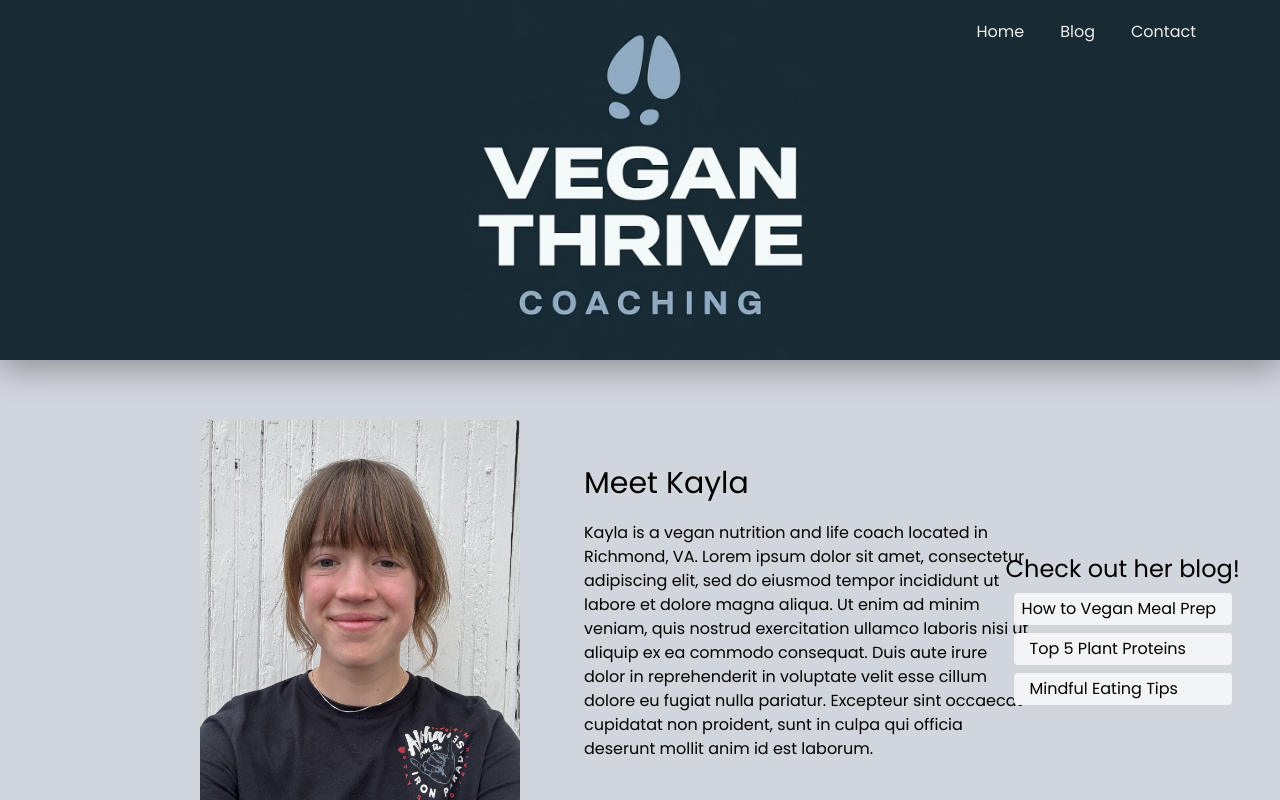
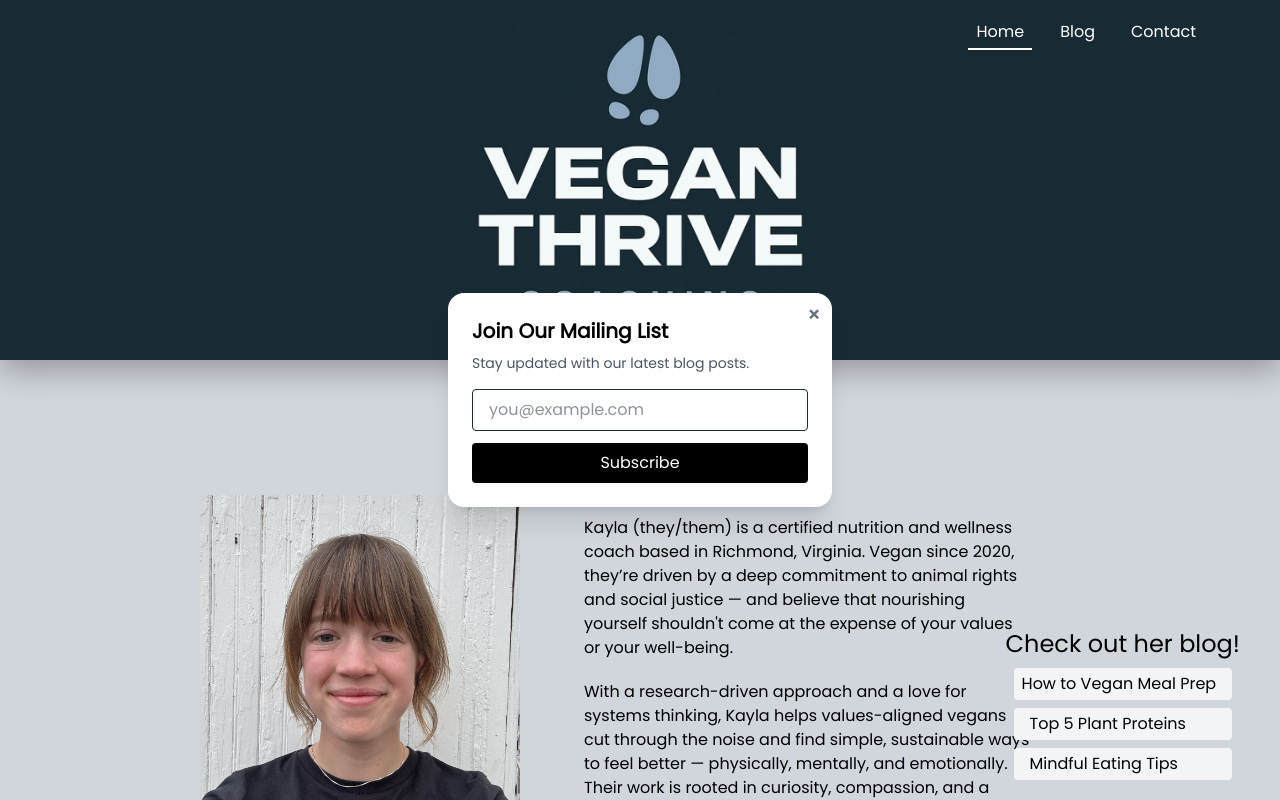
Before and after one commit to ppt4pq/vegan-thrive-website-1, a Next.js app: page / in a window 1280 px wide. Shown: the top 800 px of the page. Built offline with nearby package versions, Linux system fonts and the light colour scheme.

Commit message:
added email pop up, very basic blog functionality with notion, some touch ups with home page and nav bar

```diff
--- a/package.json
+++ b/package.json
@@ -11,8 +11,11 @@
   "dependencies": {
     "next": "15.3.3",
     "next-sitemap": "^4.2.3",
+    "notion-client": "^7.4.2",
+    "prismjs": "^1.30.0",
     "react": "^19.0.0",
-    "react-dom": "^19.0.0"
+    "react-dom": "^19.0.0",
+    "react-notion-x": "^7.4.2"
   },
   "devDependencies": {
     "@eslint/eslintrc": "^3",
--- a/src/app/blog/page.tsx
+++ b/src/app/blog/page.tsx
@@ -1,7 +1,27 @@
-export default function BlogPage() {
+import { getPage } from '../../lib/notion';
+import 'react-notion-x/src/styles.css';
+import NotionClientRenderer from '@/components/NotionClientRenderer';
+
+const NOTION_PAGE_ID = process.env.NOTION_PAGE_ID!;
+
+/*
+
+export async function getStaticProps() {
+  const NOTION_PAGE_ID = process.env.NOTION_PAGE_ID!;
+  const recordMap = await getPage(NOTION_PAGE_ID);
+  return { props: {recordMap}, revalidate: 60};
+}
+
+*/
+
+export default async function BlogPage() {
+  const recordMap = await getPage(NOTION_PAGE_ID);
+
     return (
-      <div>
-        <h1>Blog Page</h1>
-      </div>
+      <main className="max-w-3xl mx-auto p-6">
+        <h1 className="text-3xl font-bold mb-4">Blog</h1>
+        <NotionClientRenderer recordMap={recordMap} />
+      </main>
+
     );
 }
--- a/src/app/page.tsx
+++ b/src/app/page.tsx
@@ -1,7 +1,9 @@
+import EmailPopup from "@/components/EmailPopup";
 
 export default function Home() {
   return (
     <div className="bg-gray-300">
+      <EmailPopup />
       <div className="relative flex flex-col header shadow-2xl z-10 bg-white">
         <img src="images/logo2.jpg" alt="vegan thrive logo" className="object-contain max-h-[45vh] bottom-0"></img>
       </div>
@@ -10,7 +12,15 @@ export default function Home() {
           <img src="images/kayla-headshot-unedited-shorter.jpg" alt="picture of Kayla" className="w-64 md:w-80 object-cover rounded h-auto"></img>
           <div className="p-10 text-black">
             <h1 className="text-3xl">Meet Kayla</h1>
-            <p className="mt-5 max-w-md">Kayla is a vegan nutrition and life coach located in Richmond, VA. Lorem ipsum dolor sit amet, consectetur adipiscing elit, sed do eiusmod tempor incididunt ut labore et dolore magna aliqua. Ut enim ad minim veniam, quis nostrud exercitation ullamco laboris nisi ut aliquip ex ea commodo consequat. Duis aute irure dolor in reprehenderit in voluptate velit esse cillum dolore eu fugiat nulla pariatur. Excepteur sint occaecat cupidatat non proident, sunt in culpa qui officia deserunt mollit anim id est laborum. </p>
+            <p className="mt-5 max-w-md">
+              Kayla (they/them) is a certified nutrition and wellness coach based in Richmond, Virginia. Vegan since 2020, they’re driven by a deep commitment to animal rights and social justice — and believe that nourishing yourself shouldn't come at the expense of your values or your well-being.
+            </p>
+            <p className="mt-5 max-w-md">
+              With a research-driven approach and a love for systems thinking, Kayla helps values-aligned vegans cut through the noise and find simple, sustainable ways to feel better — physically, mentally, and emotionally. Their work is rooted in curiosity, compassion, and a belief that health looks different for everyone.
+            </p>
+            <p className="mt-5 max-w-md">
+              When they’re not coaching, you’ll find them exploring human and animal behavior, lifting weights, or spending time outside.
+            </p>
           </div>
         </div>
         <div className="p-10 justify-end items-end rounded text-black absolute right-0 flex-col justify-end">
--- a/src/components/EmailPopup.tsx
+++ b/src/components/EmailPopup.tsx
@@ -0,0 +1,52 @@
+'use client';
+
+import { useEffect, useState } from 'react';
+
+export default function EmailPopup() {
+    const [show, setShow] = useState(false);
+    const [email, setEmail] = useState('');
+
+    useEffect(() => {
+        const timer = setTimeout(() => setShow(true), 5000);
+        return () => clearTimeout(timer);
+    }, []);
+
+    const handleSubmit = (e: React.FormEvent) => {
+        e.preventDefault;
+        alert(`Thanks! We'll keep in touch at: ${email}`);
+        setShow(false);
+    };
+
+    if(!show) return null;
+
+    return (
+        <div className="fixed inset-0 flex items-center justify-center z-50">
+            <div className="bg-white p-6 rounded-2xl shadow-xl max-w-sm w-full relative">
+                <button
+                onClick={() => setShow(false)}
+                className="absolute top-2 right-3 text-xl font-bold text-gray-500 hover:text-black"
+                >
+                ×
+                </button>
+                <h2 className="text-xl font-semibold mb-2 text-black">Join Our Mailing List</h2>
+                <p className="text-sm mb-4 text-gray-600">Stay updated with our latest blog posts.</p>
+                <form onSubmit={handleSubmit} className="space-y-3">
+                <input
+                    type="email"
+                    placeholder="you@example.com"
+                    value={email}
+                    onChange={e => setEmail(e.target.value)}
+                    required
+                    className="w-full px-4 py-2 border rounded focus:outline-none focus:ring-1 text-gray-800"
+                />
+                <button
+                    type="submit"
+                    className="w-full bg-black text-white px-4 py-2 rounded hover:bg-gray-800 transition cursor-pointer"
+                >
+                    Subscribe
+                </button>
+                </form>
+            </div>
+        </div>
+    );
+}
--- a/src/components/Navbar.tsx
+++ b/src/components/Navbar.tsx
@@ -1,11 +1,27 @@
+"use client";
+
+import { usePathname } from 'next/navigation';
+import { useEffect, useState} from 'react';
+
 export default function Navbar() {
-    console.log("navbar loaded");
+    const pathname = usePathname();
+    const [hasMounted, setHasMounted] = useState(false);
+
+    useEffect(() => {
+        setHasMounted(true);
+    }, []);
+
+    const linkClass = (path: string) =>
+        `px-2 py-1 transition border-b-2 ${
+            pathname === path ? 'border-white' : 'border-transparent'
+            } hover:border-gray-400`;
+
     return (
         <nav className="font-sans absolute p-4 w-full z-100">
-            <div className="hidden md:flex space-x-5 flex justify-end me-15">
-                <a href="/" className="hover:bg-gray-500 px-2 py-1 rounded transition">Home</a>
-                <a href="/blog" className="hover:bg-gray-500 px-2 py-1 rounded transition">Blog</a>
-                <a href="/contact" className="hover:bg-gray-500 px-2 py-1 rounded transition">Contact</a>
+            <div className="hidden md:flex space-x-5 flex justify-end me-15 text-white">
+                <a href="/" className={linkClass('/')}>Home</a>
+                <a href="/blog" className={linkClass('/blog')}>Blog</a>
+                <a href="/contact" className={linkClass('/contact')}>Contact</a>
             </div>
             <div className="md:hidden">
                 <button className="focus:outline-none">
--- /dev/null
+++ b/src/components/NotionClientRenderer.tsx
@@ -0,0 +1,15 @@
+'use client';
+
+import { NotionRenderer } from 'react-notion-x';
+import type { ExtendedRecordMap } from 'notion-types';
+import 'react-notion-x/src/styles.css';
+
+export default function NotionClientRenderer({recordMap}: {recordMap: ExtendedRecordMap}) {
+    return (
+        <NotionRenderer
+            recordMap={recordMap}
+            fullPage={true}
+            darkMode={false}
+        />
+    );
+}
--- /dev/null
+++ b/src/lib/notion.ts
@@ -0,0 +1,8 @@
+import { NotionAPI } from 'notion-client';
+
+const notion = new NotionAPI();
+
+export async function getPage(pageId: string) {
+    const recordMap = await notion.getPage(pageId);
+    return recordMap;
+}
```
Also changed, not shown: public/images/logo-green.png (added), 1 other file (tests, documents, lock files or other folders).
